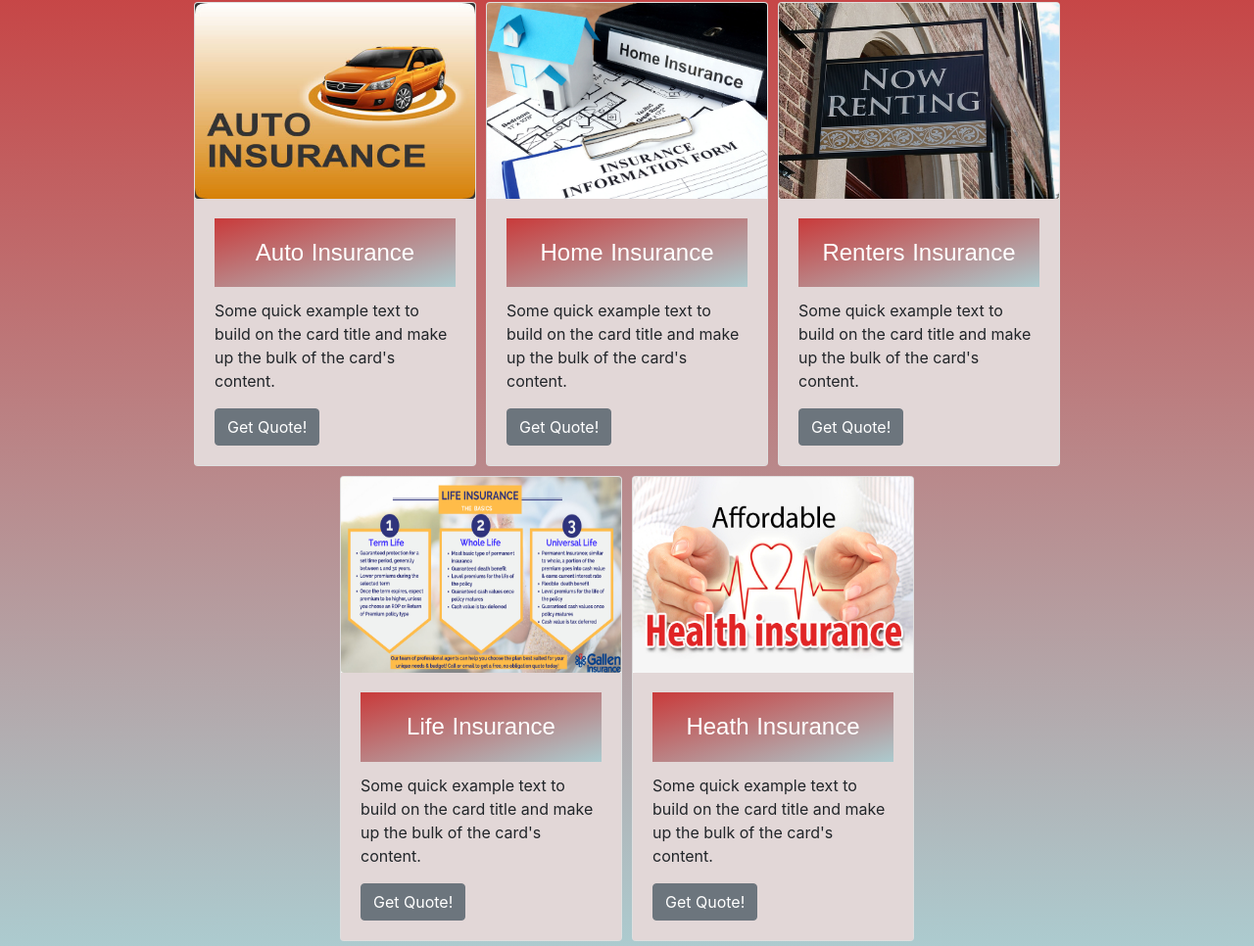
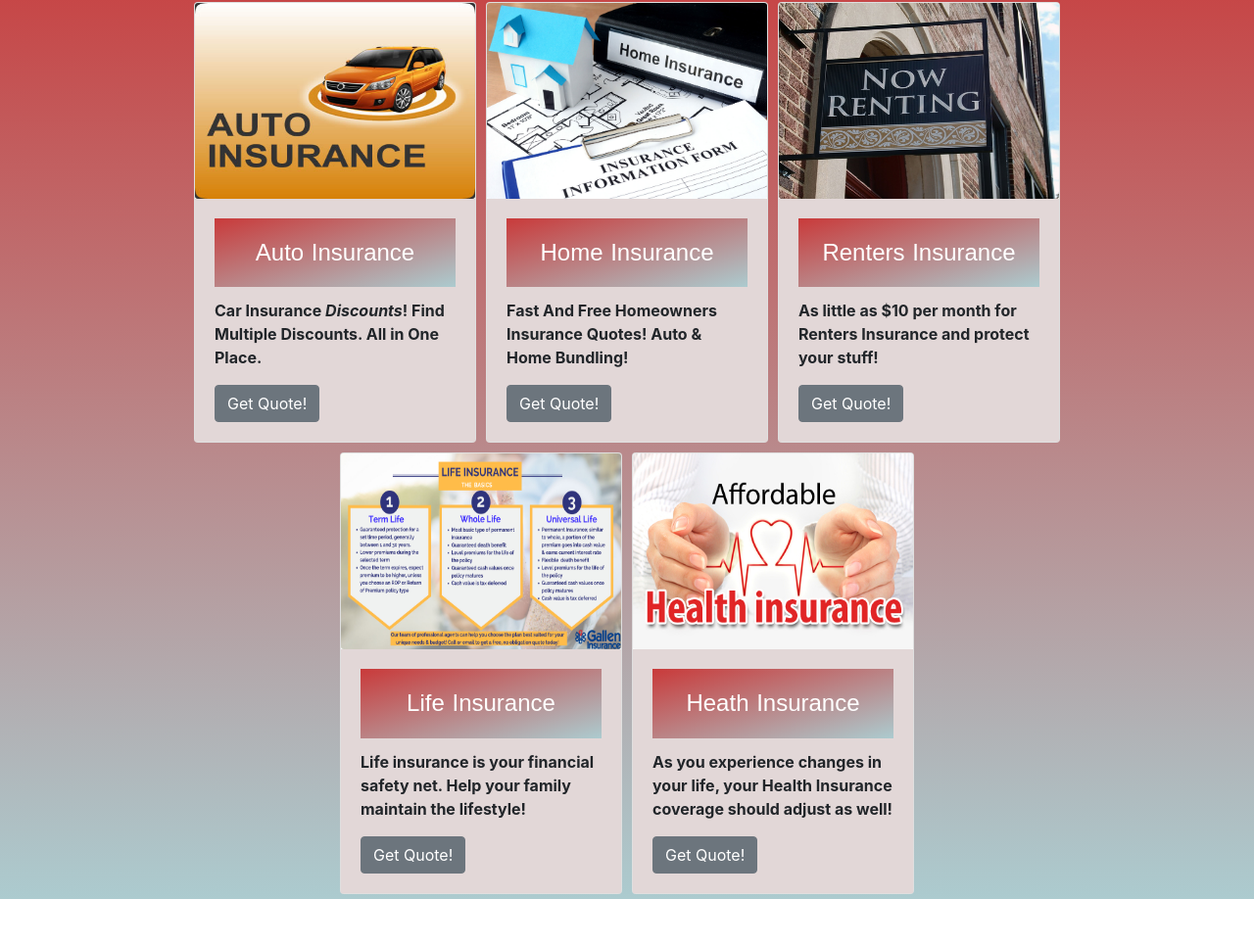
Before and after one commit to ajparker00/Insurance-Store-Bootstrap, a plain HTML site: page index.html in a window 1280 px wide. Shown: the part 91-1057 px from the top of the page at 98% size. After the commit the page ends 1009 px from the top, so only its background shows below. Drawn offline with nearby package versions, Linux system fonts and the light colour scheme.

Commit message:
updated card info

```diff
--- a/index.html
+++ b/index.html
@@ -30,8 +30,10 @@
         <div class="card-body">
           <h5 class="card-title">Auto Insurance</h5>
           <p class="card-text">
-            Some quick example text to build on the card title and make up the
-            bulk of the card's content.
+            <strong
+              >Car Insurance <em>Discounts</em>! Find Multiple Discounts. All in
+              One Place.</strong
+            >
           </p>
           <a href="#" class="btn btn-secondary">Get Quote!</a>
         </div>
@@ -45,8 +47,9 @@
         <div class="card-body">
           <h5 class="card-title">Home Insurance</h5>
           <p class="card-text">
-            Some quick example text to build on the card title and make up the
-            bulk of the card's content.
+            <strong
+              >Fast And Free Homeowners Insurance Quotes! Auto & Home Bundling!
+            </strong>
           </p>
           <a href="#" class="btn btn-secondary">Get Quote!</a>
         </div>
@@ -56,8 +59,10 @@
         <div class="card-body">
           <h5 class="card-title">Renters Insurance</h5>
           <p class="card-text">
-            Some quick example text to build on the card title and make up the
-            bulk of the card's content.
+            <strong
+              >As little as $10 per month for Renters Insurance and protect your
+              stuff!</strong
+            >
           </p>
           <a href="#" class="btn btn-secondary">Get Quote!</a>
         </div>
@@ -71,8 +76,10 @@
         <div class="card-body">
           <h5 class="card-title">Life Insurance</h5>
           <p class="card-text">
-            Some quick example text to build on the card title and make up the
-            bulk of the card's content.
+            <strong
+              >Life insurance is your financial safety net. Help your family
+              maintain the lifestyle!</strong
+            >
           </p>
           <a href="#" class="btn btn-secondary">Get Quote!</a>
         </div>
@@ -86,8 +93,10 @@
         <div class="card-body">
           <h5 class="card-title">Heath Insurance</h5>
           <p class="card-text">
-            Some quick example text to build on the card title and make up the
-            bulk of the card's content.
+            <strong
+              >As you experience changes in your life, your Health Insurance
+              coverage should adjust as well!</strong
+            >
           </p>
           <a href="#" class="btn btn-secondary">Get Quote!</a>
         </div>
```
